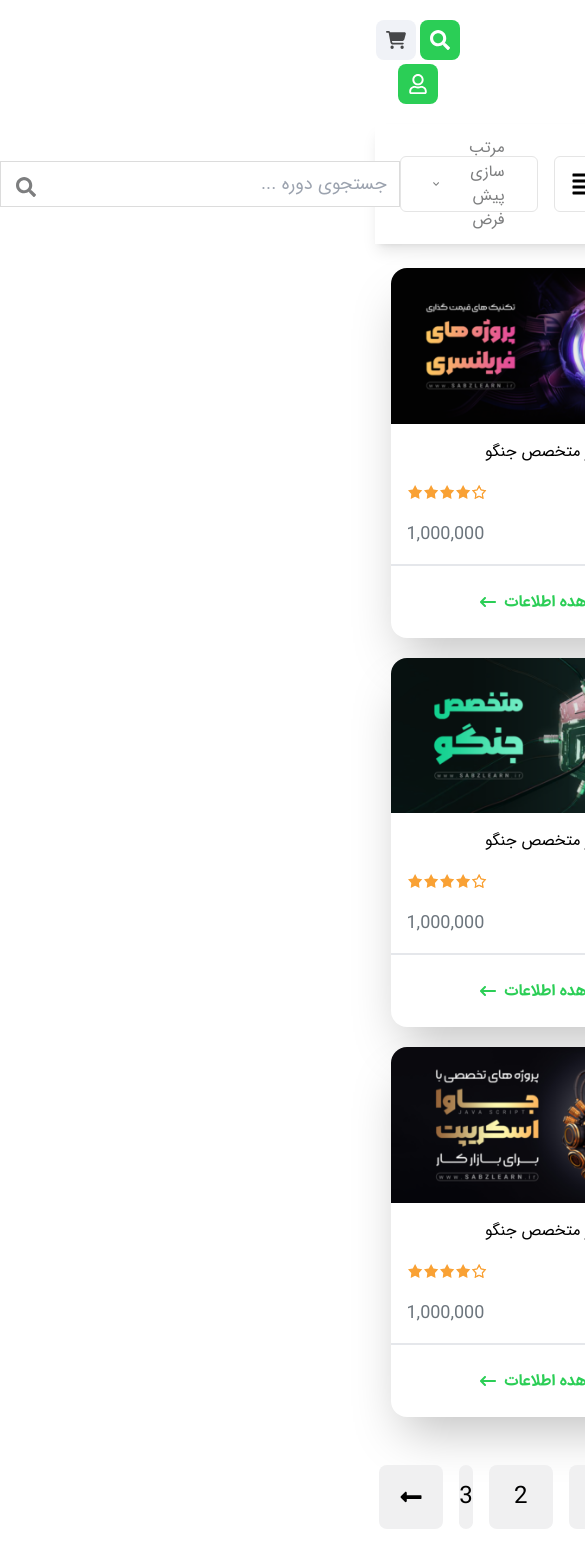
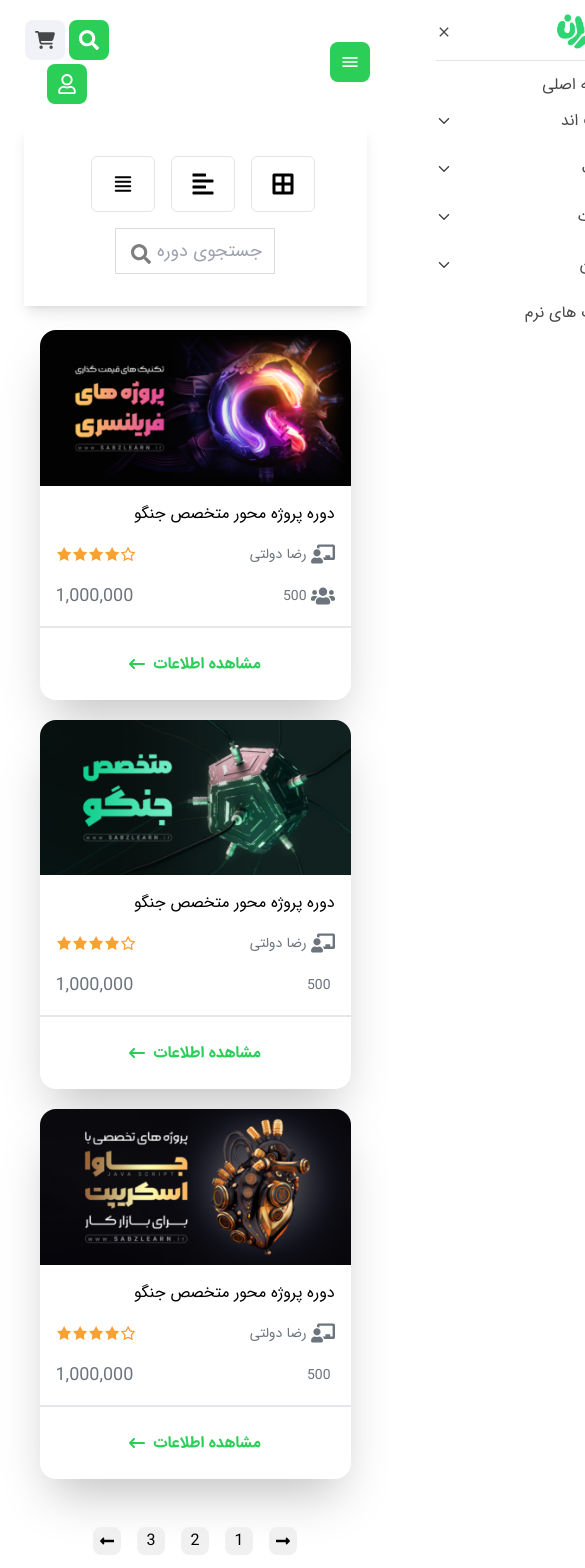
Before and after one commit to impooya/sabzlearn-ir, a React (Vite) app: page /category-info/1 in a window 390 px wide. Shown: the top 1568 px of the page, 585 px wide, since content can reach past the window. Built offline with nearby package versions, Linux system fonts and the light colour scheme.

Commit message:
make full  resopnsive category page

```diff
--- a/src/page/Category.jsx
+++ b/src/page/Category.jsx
@@ -9,13 +9,14 @@ import {
   FaUsers,
 } from "react-icons/fa";
 import { FaArrowLeftLong } from "react-icons/fa6";
+import { IoReorderFour } from "react-icons/io5";
 
 function Category() {
   return (
     <>
       <section className="courses">
         <div className="container">
-          <div className="courses-top-bar flex justify-between items-center p-8 shadow-lg">
+          <div className="courses-top-bar flex-col md:flex-row gap-y-4 flex justify-between items-center p-8 shadow-lg ">
             <div className="courses-top-bar__right flex items-center">
               <div className="courses-top-bar__row-btn  py-3 px-4 flex items-center justify-center w-16 h-14 rounded-md text-black cursor-pointer border border-[#e5e5e5] ml-4 child:text-2xl active:text-white active:bg-[#1e83f0]">
                 <FaBorderAll />
@@ -25,11 +26,14 @@ function Category() {
               </div>
 
               <div className="courses-top-bar__selection cursor-pointer relative group">
-                <span className="courses-top-bar__selection-title flex items-center justify-center gap-x-2 h-14 rounded-md py-3 px-8 border border-solid border-[#e5e5e5] text-[#7d7e7f] hover:text-white hover:bg-[#1e83f0] transition-all duration-300 ease-out delay-100 ">
+                <span className="courses-top-bar__selection-title hidden md:flex items-center justify-center gap-x-2 h-14 rounded-md py-3 px-8 border border-solid border-[#e5e5e5] text-[#7d7e7f] hover:text-white hover:bg-[#1e83f0] transition-all duration-300 ease-out delay-100 ">
                   مرتب سازی پیش فرض
                   <FaChevronDown />
                 </span>
-                <ul className="courses-top-bar__selection-list opacity-0 invisible absolute shadow-md bg-white w-full py-3 rounded-bl rounded-br border-b-4 border-solid border-b-green-primery z-[9999] transition-all duration-300 ease-out group-hover:opacity-100 group-hover:visible">
+                <div className="courses-top-bar__row-btn  py-3 px-4 flex md:hidden items-center justify-center w-16 h-14 rounded-md text-black cursor-pointer border border-[#e5e5e5] ml-4 child:text-2xl hover:text-white hover:bg-[#1e83f0] transition-all duration-300 ease-out ">
+                  <IoReorderFour />
+                </div>
+                <ul className="courses-top-bar__selection-list md:block hidden  opacity-0 invisible absolute shadow-md bg-white w-full py-3 rounded-bl rounded-br border-b-4 border-solid border-b-green-primery z-[9999] transition-all duration-300 ease-out group-hover:opacity-100 group-hover:visible">
                   <li className="courses-top-bar__selection-item courses-top-bar__selection-item--active text-[#5f5f5f] text-md py-3 px-5 hover:bg-[#ddd] transition-all duration-200 ease-in-out delay-100">
                     مرتب سازی پیش فرض
                   </li>
@@ -55,7 +59,7 @@ function Category() {
             <div className="courses-top-bar__left">
               <form
                 action="#"
-                className="courses-top-bar__form relative w-[25rem] flex justify-center items-center"
+                className="courses-top-bar__form relative 4xs:w-40  md:w-[15rem] lg:w-[25rem] flex justify-center items-center"
               >
                 <input
                   type="text"
@@ -311,7 +315,7 @@ function Category() {
               <li className="courses__pagination-item">
                 <a
                   href="#"
-                  className="courses__pagination-lin k rounded-lg w-16 h-16 flex justify-center items-center text-2xl bg-[#f0f0f1] mx-2"
+                  className="rounded-lg w-7 h-7 md:w-16 md:h-16 flex justify-center items-center text-md md:text-2xl bg-[#f0f0f1] mx-2"
                 >
                   <FaLongArrowAltRight />
                 </a>
@@ -319,7 +323,7 @@ function Category() {
               <li className="courses__pagination-item">
                 <a
                   href="#"
-                  className="courses__pagination-lin k rounded-lg w-16 h-16 flex justify-center items-center text-2xl bg-[#f0f0f1] mx-2"
+                  className="rounded-lg w-7 h-7 md:w-16 md:h-16 flex justify-center items-center text-md md:text-2xl bg-[#f0f0f1] mx-2"
                 >
                   1
                 </a>
@@ -327,12 +331,12 @@ function Category() {
               <li className="courses__pagination-item">
                 <a
                   href="#"
-                  className="courses__pagination-lin k rounded-lg w-16 h-16 flex justify-center items-center text-2xl bg-[#f0f0f1] mx-2"
+                  className="rounded-lg w-7 h-7 md:w-16 md:h-16 flex justify-center items-center text-md md:text-2xl bg-[#f0f0f1] mx-2"
                 >
                   2
                 </a>
               </li>
-              <li className="courses__pagination-item  courses__pagination-lin k rounded-lg w-16 h-16 flex justify-center items-center text-2xl bg-[#f0f0f1] mx-2">
+              <li className="courses__pagination-item  rounded-lg w-7 h-7 md:w-16 md:h-16 flex justify-center items-center text-md md:text-2xl bg-[#f0f0f1] mx-2">
                 <a
                   href="#"
                   className="courses__pagination-link courses__pagination-link--active"
@@ -343,7 +347,7 @@ function Category() {
               <li className="courses__pagination-item">
                 <a
                   href="#"
-                  className="courses__pagination-link  rounded-lg w-16 h-16 flex justify-center items-center text-2xl bg-[#f0f0f1] mx-2"
+                  className="courses__pagination-link  rounded-lg w-7 h-7 md:w-16 md:h-16 flex justify-center items-center text-md md:text-2xl bg-[#f0f0f1] mx-2"
                 >
                   <FaLongArrowAltLeft />
                 </a>
```
